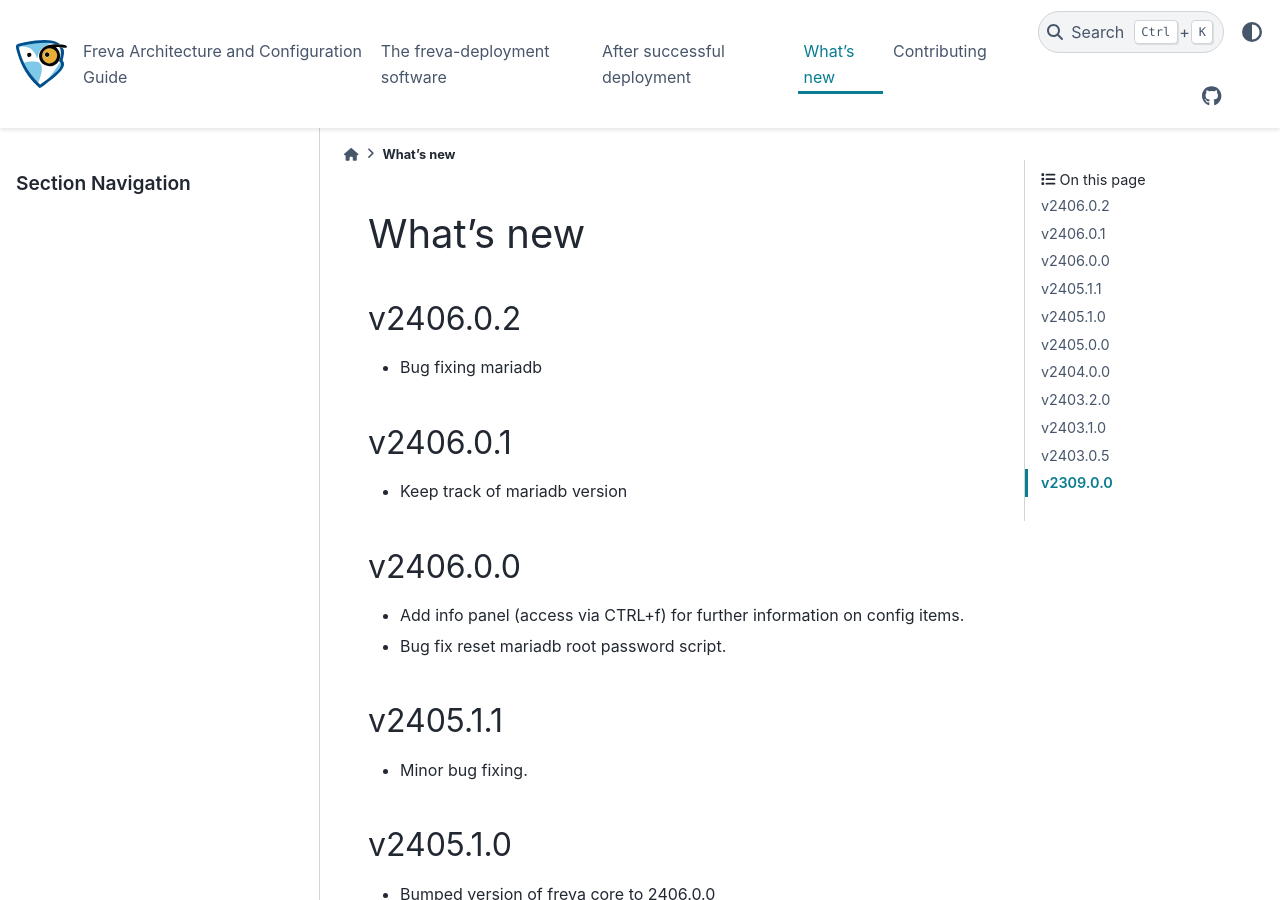
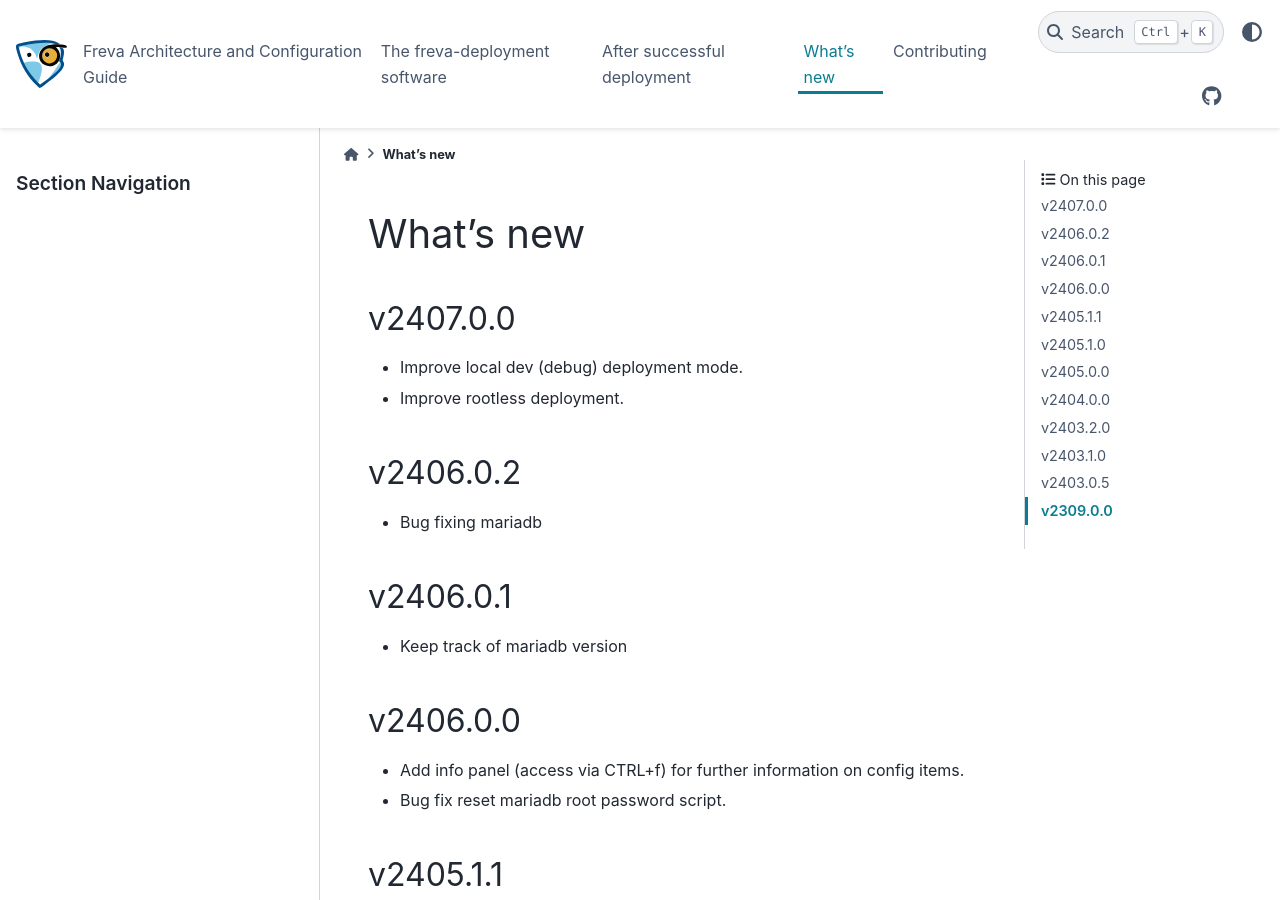
Before and after one commit to FREVA-CLINT/freva-deployment, a Sphinx documentation site: the page built from docs/whatsnew.rst, in a window 1280 px wide and 900 px high. Built offline with Sphinx 7.4.7 and the PyData theme 0.15.4, drawn with Linux system fonts in a browser that asks for light colours; pages that are not in the unit, such as notebooks, are missing from menus.

Commit message:
Bump version.

```diff
--- a/docs/whatsnew.rst
+++ b/docs/whatsnew.rst
@@ -6,6 +6,11 @@ What's new
 .. toctree::
    :maxdepth: 0
    :titlesonly:
+
+v2407.0.0
+~~~~~~~~~
+* Improve local dev (debug) deployment mode.
+* Improve rootless deployment.
 
 v2406.0.2
 ~~~~~~~~~
--- a/src/freva_deployment/__init__.py
+++ b/src/freva_deployment/__init__.py
@@ -1,7 +1,7 @@
 import argparse
 from urllib.request import urlretrieve
 
-__version__ = "2406.0.2"
+__version__ = "2407.0.0"
 
 FREVA_PYTHON_VERSION = "3.11"
 AVAILABLE_PYTHON_VERSIONS = ["3.8", "3.9", "3.10", "3.11", "3.12"]
```
